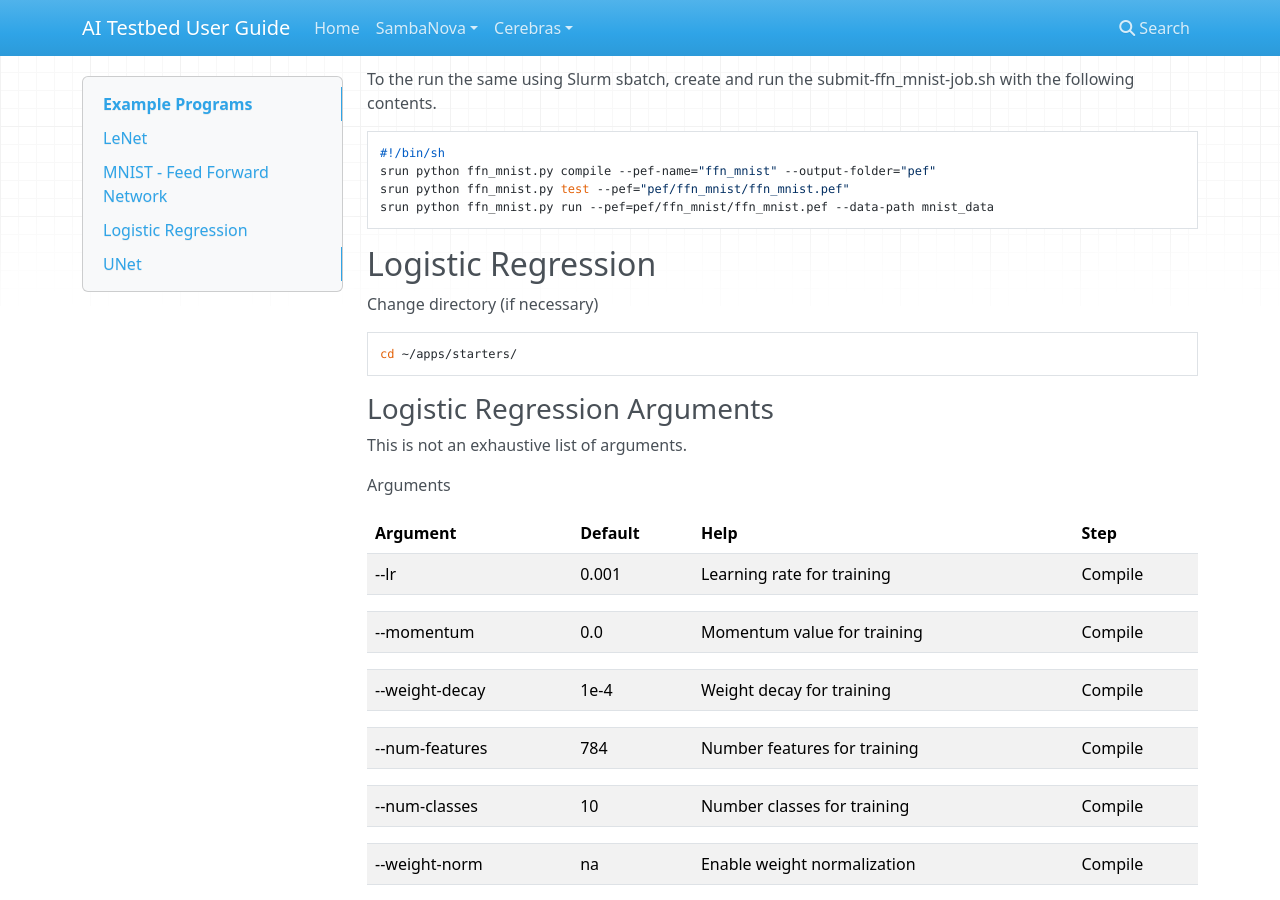
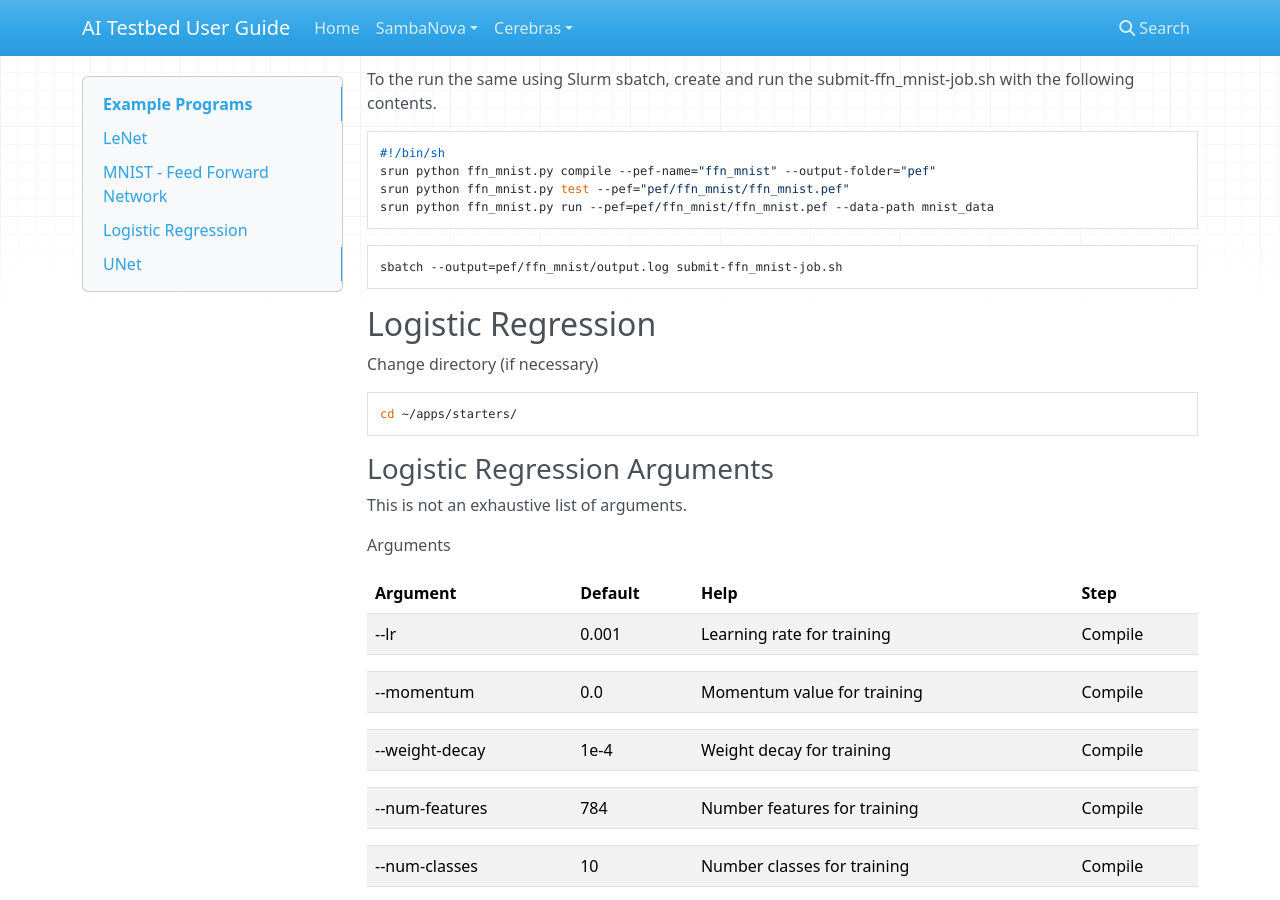
Before and after one commit to argonne-lcf/ai-testbed-userdocs, an MkDocs documentation site: the page built from docs/sambanova/Example-Programs.md, in a window 1280 px wide and 900 px high, scrolled down 3154 px. Built offline with MkDocs 1.6.1, drawn with Linux system fonts in a browser that asks for light colours; nearby versions of some CDN libraries.

Commit message:
Update Example-Programs.md

````diff
--- a/docs/sambanova/Example-Programs.md
+++ b/docs/sambanova/Example-Programs.md
@@ -161,6 +161,10 @@ srun python ffn_mnist.py test --pef="pef/ffn_mnist/ffn_mnist.pef"
 srun python ffn_mnist.py run --pef=pef/ffn_mnist/ffn_mnist.pef --data-path mnist_data
 ```
 
+```bash
+sbatch --output=pef/ffn_mnist/output.log submit-ffn_mnist-job.sh
+```
+
 ## Logistic Regression
 
 Change directory (if necessary)
````
